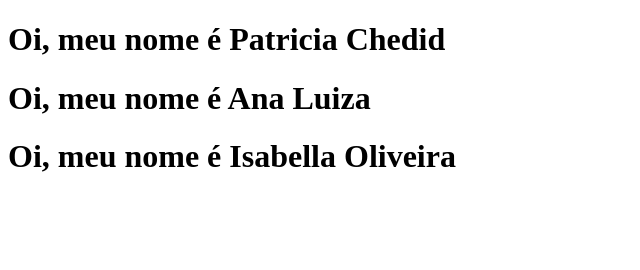
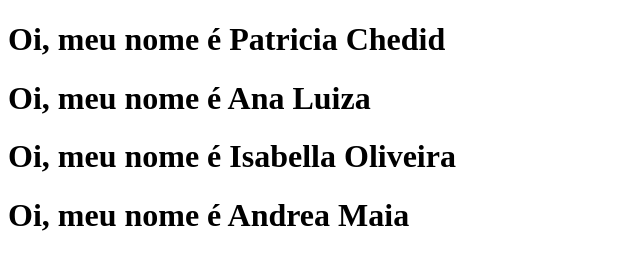
Before and after one commit to reprograma/On4-git-e-github, a plain HTML site: page 8-exercicio-conflito/index.html in a window 1280 px wide. Shown: the whole page, without its empty margins (0-640 px from the left). Drawn offline with Linux system fonts and the light colour scheme.

Commit message:
Add nome Andrea Maia ex.8

```diff
--- a/8-exercicio-conflito/index.html
+++ b/8-exercicio-conflito/index.html
@@ -10,5 +10,6 @@
     <h1> Oi, meu nome é <b>Patricia Chedid</b></h1>
     <h1> Oi, meu nome é <b>Ana Luiza</b></h1>
     <h1> Oi, meu nome é <b>Isabella Oliveira</b></h1>
+    <h1> Oi, meu nome é <b>Andrea Maia</b></h1>
 </body>
 </html>
```
